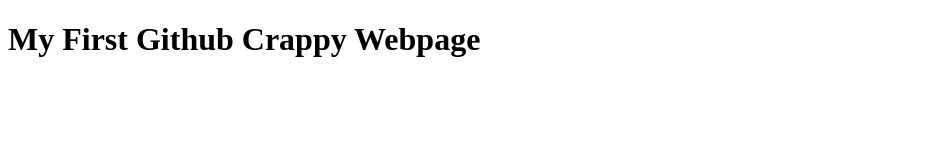
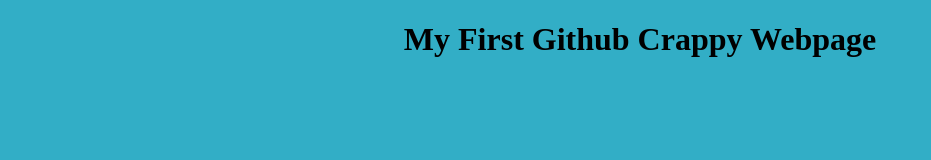
Before and after one commit to tedamaru/myprofile, a plain HTML site: page index.html in a window 1280 px wide. Shown: the whole page, without its empty margins (0-931 px from the left). Drawn offline with Linux system fonts and the light colour scheme.

Commit message:
Update index.html

```diff
--- a/index.html
+++ b/index.html
@@ -4,6 +4,14 @@
       <title>My Crappy Profile</title>
 </head>
 
+<style>
+      body {
+            background-color: #32AEC6;
+            text-align: center;
+
+      }
+</style>
+
 <body>
       <h1>My First Github Crappy Webpage</h1>
 </body>
```
